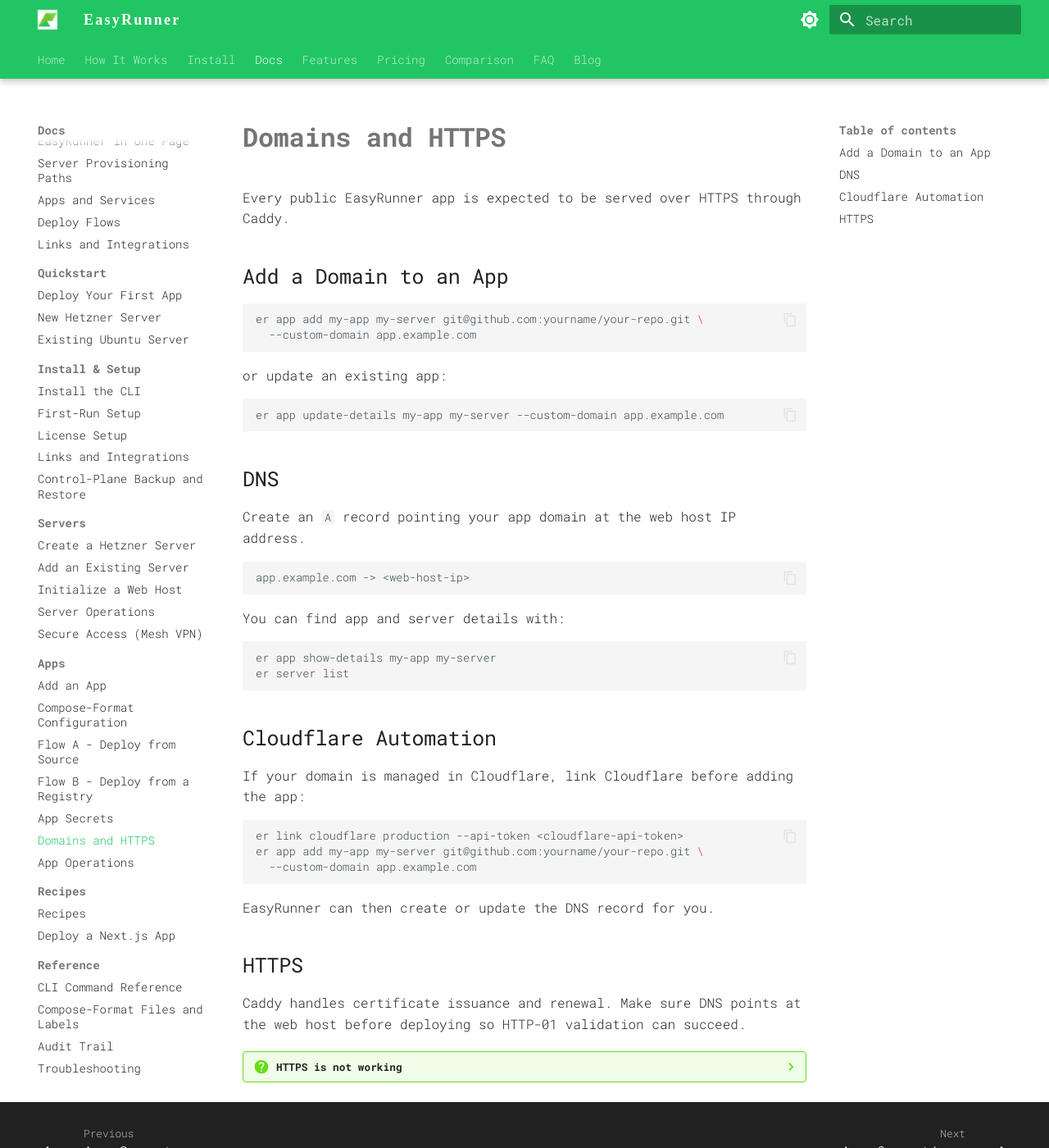
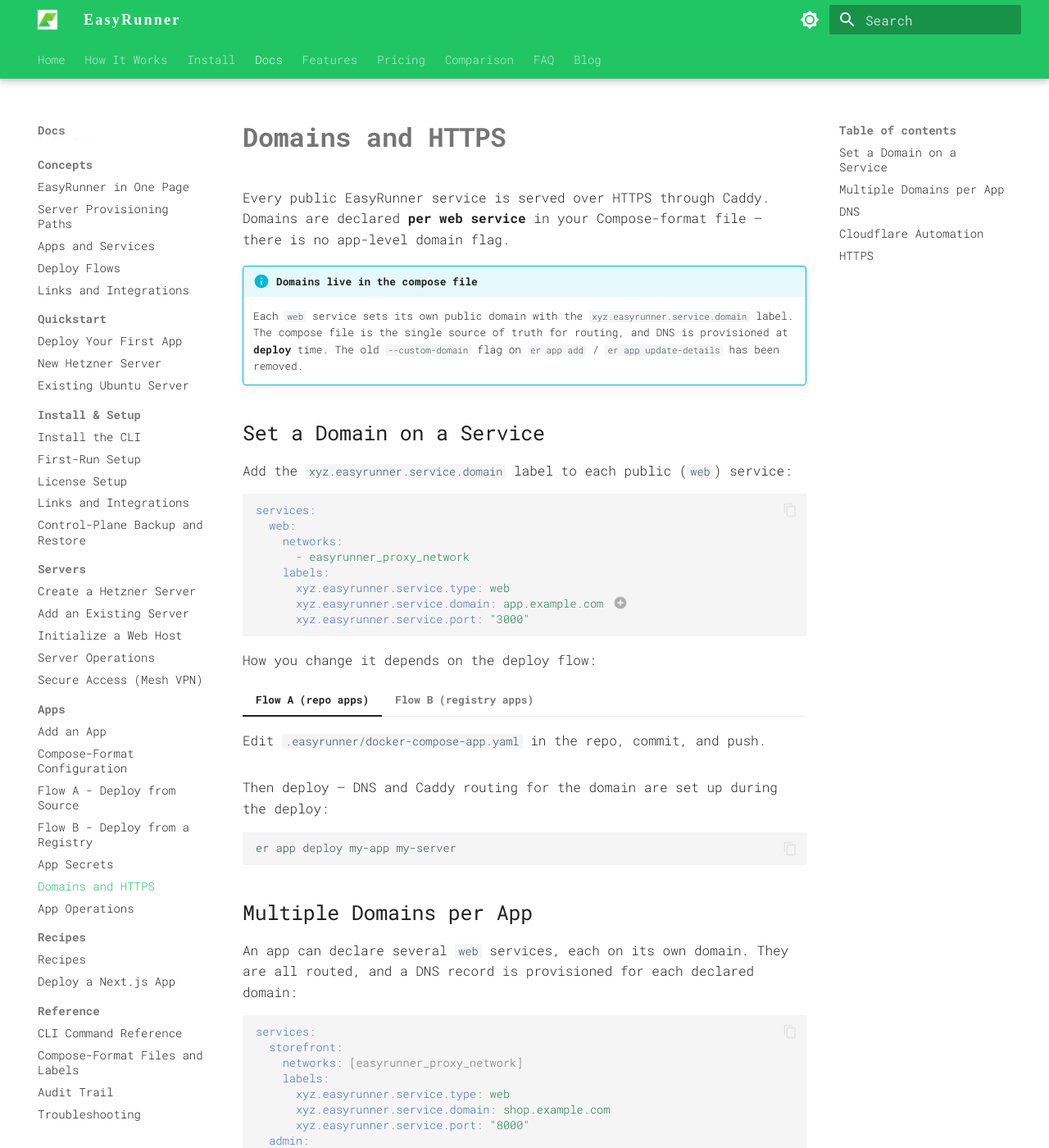
Before and after one commit to janaka/easyrunner-docs, an MkDocs documentation site: the page built from docs/user-docs/apps/dns-https.md, in a window 1280 px wide and 1400 px high. Shown: the whole window at 82% size. Built offline with MkDocs 1.6.1 and Material for MkDocs 9.7.7, drawn with Linux system fonts in a browser that asks for light colours; some web fonts are replaced; some of the changed text lies outside the part shown.

Commit message:
docs(apps): move domains to per-service service.domain label
Public domains are now declared per web service via the
`xyz.easyrunner.service.domain` compose label instead of the removed
`--custom-domain` flag, and DNS is provisioned at deploy time. Rewrite
the Domains and HTTPS guide, drop the flag from the add/flow-a/flow-b
guides, document multiple domains per app, and add `service.domain` to
the compose shapes and field tables.

Co-Authored-By: Claude Opus 4.8 (1M context) <noreply@anthropic.com>

````diff
--- a/docs/user-docs/apps/dns-https.md
+++ b/docs/user-docs/apps/dns-https.md
@@ -1,29 +1,82 @@
 # Domains and HTTPS
 
-Every public EasyRunner app is expected to be served over HTTPS through Caddy.
+Every public EasyRunner service is served over HTTPS through Caddy. Domains are declared **per web service** in your Compose-format file — there is no app-level domain flag.
 
-## Add a Domain to an App
+!!! info "Domains live in the compose file"
+    Each `web` service sets its own public domain with the
+    `xyz.easyrunner.service.domain` label. The compose file is the single source
+    of truth for routing, and DNS is provisioned at **deploy** time. The old
+    `--custom-domain` flag on `er app add` / `er app update-details` has been
+    removed.
+
+## Set a Domain on a Service
+
+Add the `xyz.easyrunner.service.domain` label to each public (`web`) service:
+
+```yaml
+services:
+  web:
+    networks:
+      - easyrunner_proxy_network
+    labels:
+      xyz.easyrunner.service.type: web
+      xyz.easyrunner.service.domain: app.example.com # (1)!
+      xyz.easyrunner.service.port: "3000"
+```
+
+1. The public domain Caddy routes to this service. Required on every `web` service; must be unique within the app.
+
+How you change it depends on the deploy flow:
+
+=== "Flow A (repo apps)"
+
+    Edit `.easyrunner/docker-compose-app.yaml` in the repo, commit, and push.
+
+=== "Flow B (registry apps)"
+
+    Edit your local compose file, then re-snapshot it onto the app:
+
+    ```bash
+    er app update-details my-app my-server --compose-file ./compose.yaml
+    ```
+
+Then deploy — DNS and Caddy routing for the domain are set up during the deploy:
 
 ```bash
-er app add my-app my-server git@github.com:yourname/your-repo.git \
-  --custom-domain app.example.com
+er app deploy my-app my-server
 ```
 
-or update an existing app:
+## Multiple Domains per App
 
-```bash
-er app update-details my-app my-server --custom-domain app.example.com
+An app can declare several `web` services, each on its own domain. They are all routed, and a DNS record is provisioned for each declared domain:
+
+```yaml
+services:
+  storefront:
+    networks: [easyrunner_proxy_network]
+    labels:
+      xyz.easyrunner.service.type: web
+      xyz.easyrunner.service.domain: shop.example.com
+      xyz.easyrunner.service.port: "8000"
+  admin:
+    networks: [easyrunner_proxy_network]
+    labels:
+      xyz.easyrunner.service.type: web
+      xyz.easyrunner.service.domain: admin.example.com
+      xyz.easyrunner.service.port: "7001"
 ```
+
+Each `service.domain` must be unique within the app. See [Compose-Format Files and Labels](../reference/compose-labels.md#multiple-public-services) for a fuller multi-service example, including how one service reads another's public URL.
 
 ## DNS
 
-Create an `A` record pointing your app domain at the web host IP address.
+Create an `A` record pointing each service domain at the web host IP:
 
 ```text
 app.example.com -> <web-host-ip>
 ```
 
-You can find app and server details with:
+Find the web host IP with:
 
 ```bash
 er app show-details my-app my-server
@@ -32,26 +85,29 @@ er server list
 
 ## Cloudflare Automation
 
-If your domain is managed in Cloudflare, link Cloudflare before adding the app:
+If your domains are managed in Cloudflare, link Cloudflare and EasyRunner creates or confirms the `A` records for you — **at deploy time**, one per declared `service.domain`:
 
 ```bash
 er link cloudflare production --api-token <cloudflare-api-token>
-er app add my-app my-server git@github.com:yourname/your-repo.git \
-  --custom-domain app.example.com
+er app deploy my-app my-server
 ```
 
-EasyRunner can then create or update the DNS record for you.
+The deploy prints the record it created or confirmed for each domain. If DNS setup fails (for example, the domain is not in the linked account), EasyRunner warns and continues — the deploy is not blocked.
 
 ## HTTPS
 
-Caddy handles certificate issuance and renewal. Make sure DNS points at the web host before deploying so HTTP-01 validation can succeed.
+Caddy handles certificate issuance and renewal for every routed domain. Because DNS is provisioned right before routing, certificates issue cleanly on the first deploy.
+
+!!! note "First-deploy TLS"
+    Certificates can take a minute to issue while a freshly created DNS record
+    propagates (TTL 300s). Caddy retries automatically.
 
 ??? question "HTTPS is not working"
     Check these first:
 
-    - DNS resolves to the web host IP.
+    - DNS resolves to the web host IP for the service's `service.domain`.
     - Ports `80` and `443` are open to the internet.
-    - The app domain in EasyRunner matches the DNS name.
+    - The `xyz.easyrunner.service.domain` label matches the DNS name.
     - Caddy logs do not show certificate challenge failures.
 
     ```bash
````
Also changed, not shown: docs/user-docs/apps/add-app.md (+19 -6 lines), docs/user-docs/apps/compose.md (+7 -2 lines), docs/user-docs/apps/flow-a.md (+4 -3 lines), docs/user-docs/apps/flow-b.md (+14 -4 lines).
